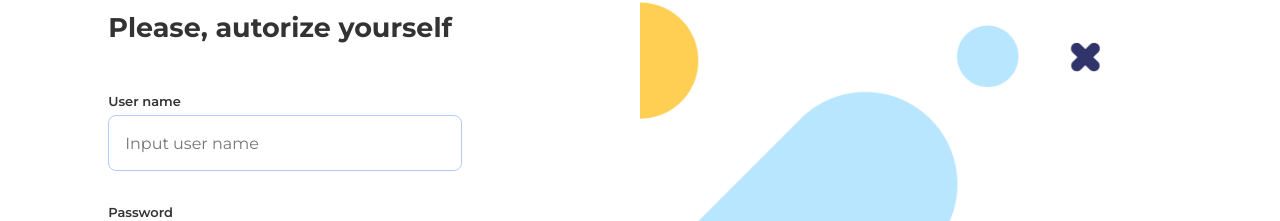
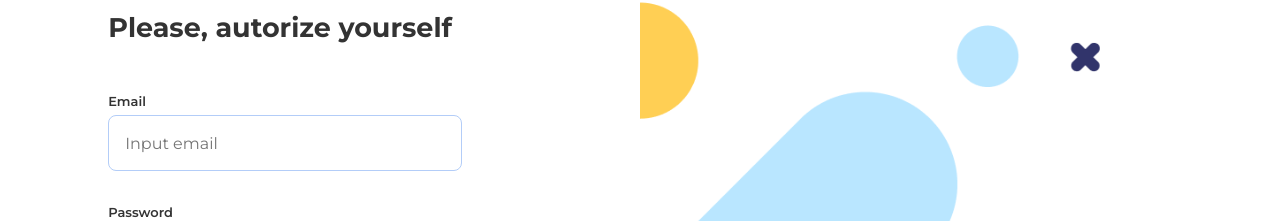
Before and after one commit to Azazlokus/MusicMessanger, a React (Create React App) app in the folder chat-app/: page / in a window 1280 px wide. Shown: the part 324-545 px from the top of the page. Built offline with nearby package versions, Linux system fonts and the light colour scheme.

Commit message:
Authorization(END)
End of authorization layout

```diff
--- a/chat-app/src/Components/Log_in/logIn.jsx
+++ b/chat-app/src/Components/Log_in/logIn.jsx
@@ -1,4 +1,4 @@
-import React from 'react';
+import React, { useState } from 'react';
 import '../Log_in/login.css';
 import MyButtonLogin from '../UI/btns/btnLogin';
 import MyButtonRegist from '../UI/btns/btnRegistr';
@@ -19,7 +19,7 @@ function LogIn() {
 
                     <ul className="logIn__form">
                         <li className="logIn__form_item item">
-                            <span className="logIn__item_title">User name</span>
+                            <span className="logIn__item_title">Email</span>
                             <MyInputLogin/>
                         </li>
                         <li className="logIn__form_item item">
--- a/chat-app/src/Components/UI/inputs/inputLogin.jsx
+++ b/chat-app/src/Components/UI/inputs/inputLogin.jsx
@@ -1,10 +1,36 @@
 import React, { useState } from 'react';
 
 function MyInputLogin() {
+    const [login, setLogin] = useState('');
+    const [loginVoid, setLoginVoid] = useState(false);
+    const [loginError, setLoginError] = useState('The email field cannot be empty.')
 
+    function emailHandler(e) {
+        setLogin(e.target.value)
+        const re = /^(([^<>()[\]\.,;:\s@\"]+(\.[^<>()[\]\.,;:\s@\"]+)*)|(\".+\"))@(([^<>()[\]\.,;:\s@\"]+\.)+[^<>()[\]\.,;:\s@\"]{2,})$/i;
+        if(!re.test(String(e.target.value).toLowerCase())) {
+            setLoginError("Incorrect email")
+        } else {
+            setLoginError("")
+        }
+    }
+
+    const blurHandler = (e) =>{
+        switch (e.target.type) {
+            case 'email':
+                setLoginVoid(true)
+                break;
+
+            default:
+                break;
+        }
+    }
 
     return (
-        <input type="text" placeholder="Input user name" className="logIn__item_input"/>
+        <div>
+            {(loginVoid && loginError) && <div style={{color: 'red'}}>{loginError}</div>}
+            <input onChange={emailHandler} value={login} type="email" onBlur={blurHandler} placeholder="Input email" className="logIn__item_input"/>
+        </div>
     );
 }
 
--- a/chat-app/src/Components/UI/inputs/inputPass.jsx
+++ b/chat-app/src/Components/UI/inputs/inputPass.jsx
@@ -1,10 +1,35 @@
 import React, { useState } from 'react';
 
 function MyInputPass() {
+    const [pass, setPass] = useState('');
+    const [passVoid, setPassVoid] = useState(false);
+    const [passError, setPassError] = useState('The password field cannot be empty.')
 
+    function passHandler(e){
+        setPass(e.target.value)
+        if(e.target.value.length < 6 || e.target.value.length > 12){
+            setPassError('Incorrect password')
+        }else{
+            setPassError('')
+        }
+    }
+
+    function blurHandler(e){
+        switch (e.target.type) {
+            case 'password':
+                setPassVoid(true)
+                break;
+
+            default:
+                break;
+        }
+    }
 
     return (
-        <input type="password" placeholder="Input password" className="logIn__item_input"/>
+        <div>
+            {(passVoid && passError) && <div style={{color: 'red'}}>{passError}</div>}
+            <input onChange={passHandler} value={pass} type="password" onBlur={blurHandler} placeholder="Input password" className="logIn__item_input"/>
+        </div>
     );
 }
 
```
